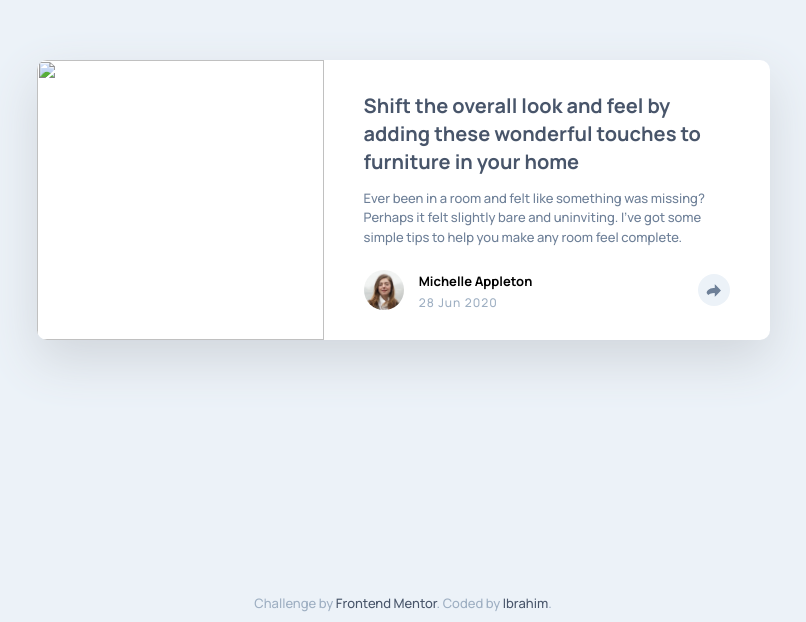
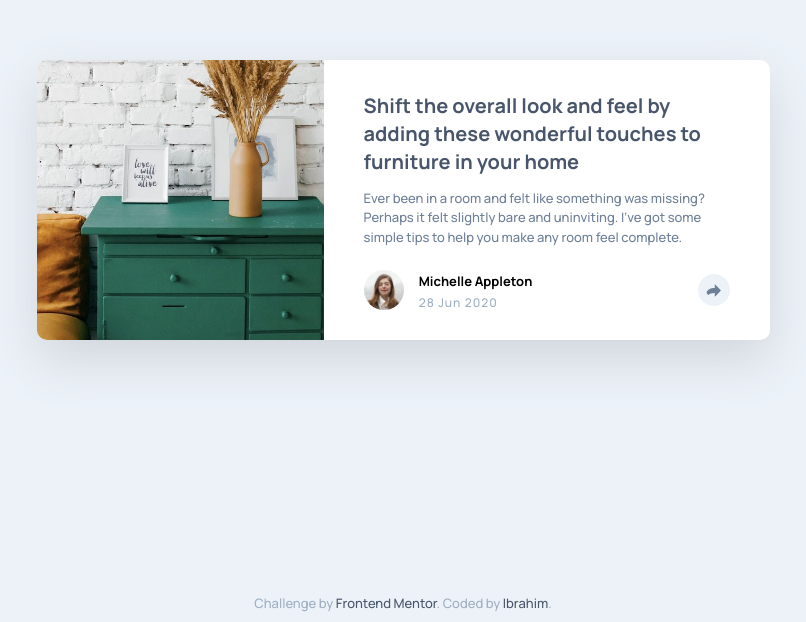
Before and after one commit to ENG-SKYLER/articlePreviewComponentMaster, a plain HTML site: page index.html in a window 1280 px wide. Shown: the part 178-800 px from the top of the page, without its empty margins (237-1043 px from the left). Drawn offline with Linux system fonts and the light colour scheme; the site is published under a folder, as on GitHub Pages, so addresses that start at the root find nothing.

Commit message:
updatin image format

```diff
--- a/index.html
+++ b/index.html
@@ -24,7 +24,7 @@
     <main>
       <div class="container">
         <div class="container__image">
-          <img src="/images/drawers.jpg" alt="" />
+          <img src="./images/drawers.jpg" alt="" />
         </div>
         <div class="container__details">
           <h1>
```
